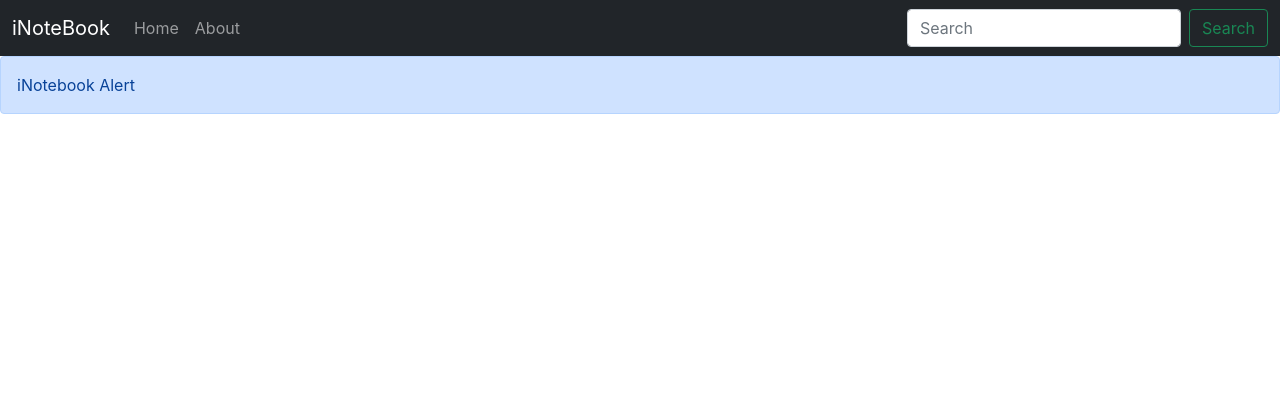
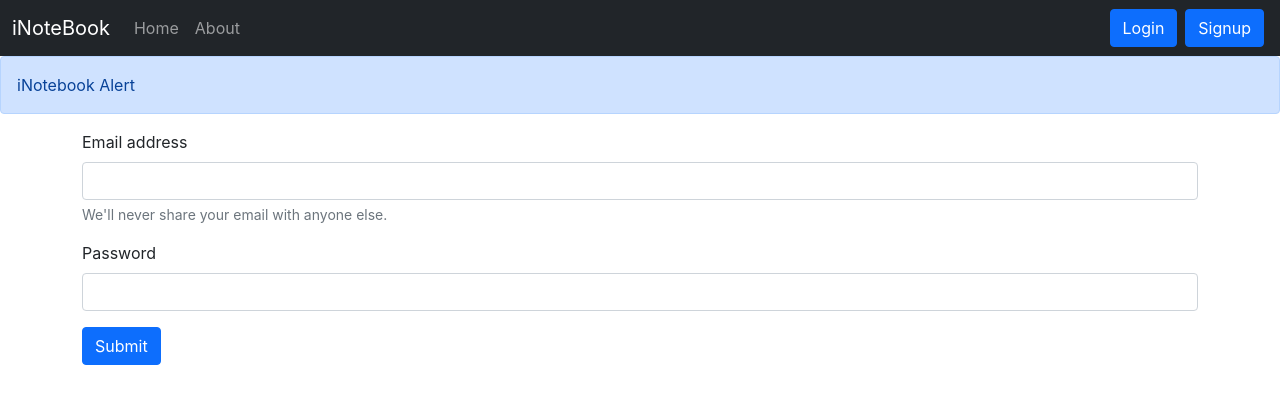
Before and after one commit to mohammedsaif001/MERN-STACK---iNotebook, a React (Create React App) app: page /login in a window 1280 px wide. Shown: the top 404 px of the page. Built offline with nearby package versions, Linux system fonts and the light colour scheme.

Commit message:
25 Adding Login Components

```diff
--- a/src/App.js
+++ b/src/App.js
@@ -9,6 +9,8 @@
 import About from './Component/About';
 import NoteState from './Context/Notes/NoteState';
 import Alert from './Component/Alert';
+import Signup from './Component/Signup';
+import Login from './Component/Login';
 
 function App() {
   return (
@@ -25,6 +27,12 @@
               <Route exact path="/about">
                 <About />
               </Route>
+              <Route exact path="/login">
+                <Login />
+              </Route>
+              <Route exact path="/signup">
+                <Signup />
+              </Route>
             </Switch>
           </div>
         </Router>
--- /dev/null
+++ b/src/Component/Login.js
@@ -0,0 +1,54 @@
+import React, {useState} from 'react'
+import { useHistory } from 'react-router-dom'
+
+
+const Login = (props) => {
+    const [credentials, setCredentials] = useState({email: "", password: ""})
+    let history = useHistory();
+
+    const handleSubmit = async (e) => {
+        e.preventDefault();
+        const response = await fetch("http://localhost:5000/api/auth/login", {
+            method: 'POST',
+            headers: {
+                'Content-Type': 'application/json'
+            },
+            body: JSON.stringify({email: credentials.email, password: credentials.password})
+        });
+        const json = await response.json()
+        console.log(json);
+        if (json.success){
+            // Save the auth token and redirect
+            localStorage.setItem('token', json.authtoken);
+            history.push("/");
+
+        }
+        else{
+            alert("Invalid credentials");
+        }
+    }
+
+    const onChange = (e)=>{
+        setCredentials({...credentials, [e.target.name]: e.target.value})
+    }
+
+    return (
+        <div>
+            <form  onSubmit={handleSubmit}>
+                <div className="mb-3">
+                    <label htmlFor="email" className="form-label">Email address</label>
+                    <input type="email" className="form-control" value={credentials.email} onChange={onChange} id="email" name="email" aria-describedby="emailHelp" />
+                    <div id="emailHelp" className="form-text">We'll never share your email with anyone else.</div>
+                </div>
+                <div className="mb-3">
+                    <label htmlFor="password" className="form-label">Password</label>
+                    <input type="password" className="form-control" value={credentials.password} onChange={onChange} name="password" id="password" />
+                </div>
+
+                <button type="submit" className="btn btn-primary">Submit</button>
+            </form>
+        </div>
+    )
+}
+
+export default Login
--- a/src/Component/Navbar.js
+++ b/src/Component/Navbar.js
@@ -1,15 +1,12 @@
-import React,{useEffect} from "react";
-import { Link,useLocation } from "react-router-dom";
-
-
+import React, { useEffect } from "react";
+import { Link, useLocation } from "react-router-dom";
 
 export default function Navbar() {
-
   //To Make Active TaskBAr
   let location = useLocation();
   useEffect(() => {
     console.log(location.pathname);
-  },[Location]);
+  }, [Location]);
 
   return (
     <div>
@@ -32,27 +29,28 @@
           <div className="collapse navbar-collapse" id="navbarSupportedContent">
             <ul className="navbar-nav me-auto mb-2 mb-lg-0">
               <li className="nav-item">
-                <Link className={`nav-link ${location.pathname==='/'?"active":""}` } aria-current="page" to="/">
+                <Link
+                  className={`nav-link ${location.pathname === "/" ? "active" : ""
+                    }`}
+                  aria-current="page"
+                  to="/"
+                >
                   Home
                 </Link>
               </li>
               <li className="nav-item">
-                <Link className={`nav-link ${location.pathname==='/about'?"active":""}` }to="/about">
+                <Link
+                  className={`nav-link ${location.pathname === "/about" ? "active" : ""
+                    }`}
+                  to="/about"
+                >
                   About
                 </Link>
               </li>
-
             </ul>
             <form className="d-flex">
-              <input
-                className="form-control me-2"
-                type="search"
-                placeholder="Search"
-                aria-label="Search"
-              />
-              <button className="btn btn-outline-success" type="submit">
-                Search
-              </button>
+              <Link className="btn btn-primary mx-1" to="/login" role="button">Login</Link>
+              <Link className="btn btn-primary mx-1" to="/signup" role="button">Signup</Link>
             </form>
           </div>
         </div>
--- a/src/Component/Notes.js
+++ b/src/Component/Notes.js
@@ -60,7 +60,8 @@
           </div>
           <div className="modal-footer">
             <button ref={refClose} type="button" className="btn btn-secondary" data-bs-dismiss="modal">Close</button>
-            <button disabled={note.etitle.length<5 || note.edescription.length<5} type="submit" className="btn btn-primary" onClick={handleClick}>Update Note</button>
+            <button disabled={note.etitle.length<5 || note.edescription.length<5} onClick={handleClick} type="button" className="btn btn-primary">Update Note</button>
+
           </div>
         </div>
       </div>
--- /dev/null
+++ b/src/Component/Signup.js
@@ -0,0 +1,11 @@
+import React from 'react'
+
+const Signup = () => {
+    return (
+        <div>
+            I am signup
+        </div>
+    )
+}
+
+export default Signup
```
Also changed, not shown: 1 other file (tests, documents, lock files or other folders).
